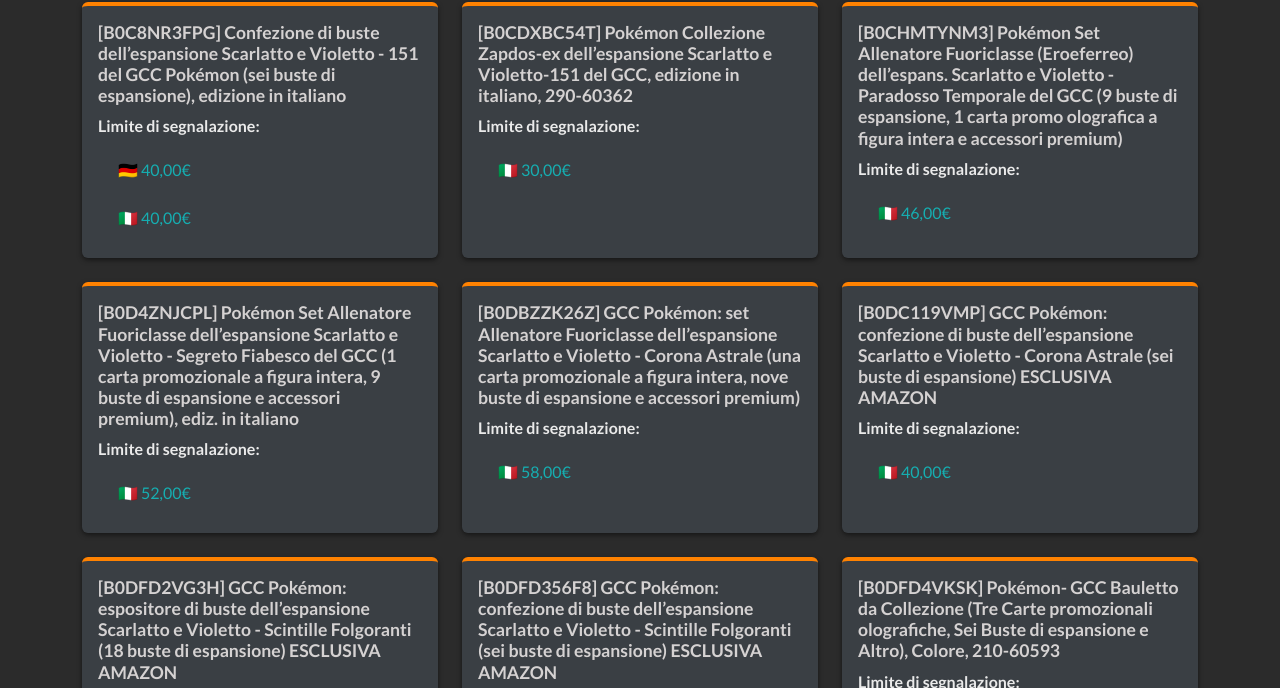
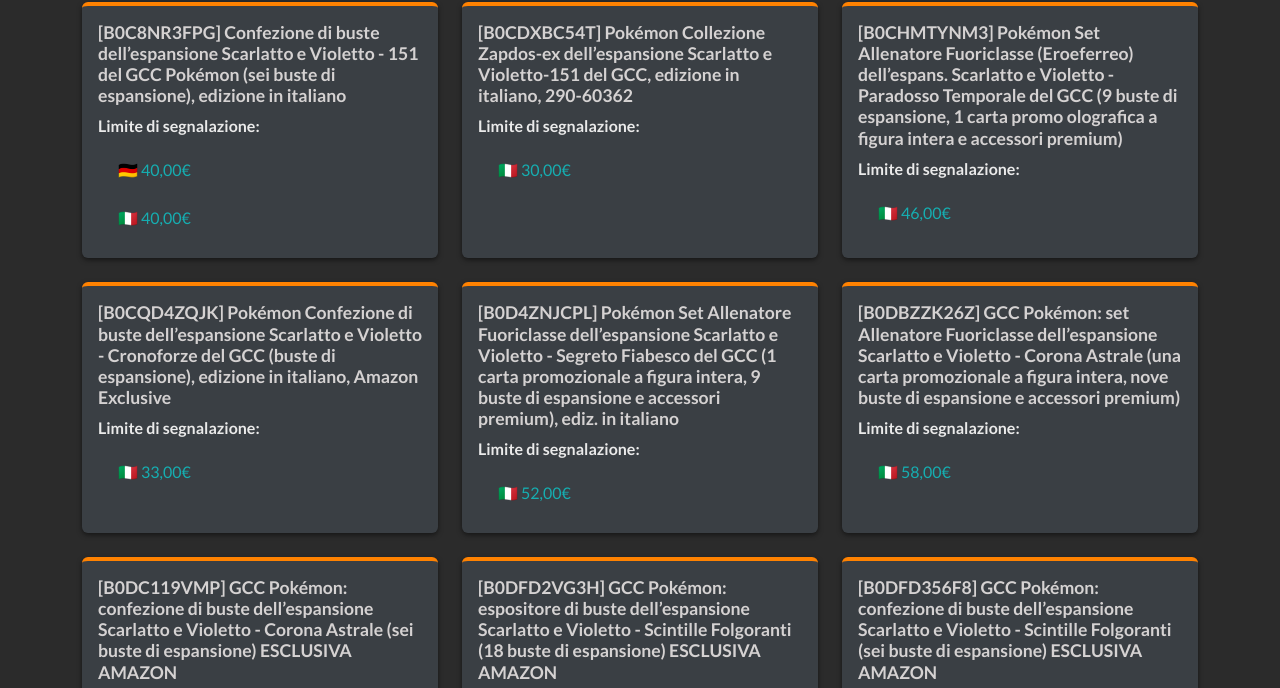
Before and after one commit to matem6/justtrackemall, a plain HTML site: page docs/index.html in a window 1280 px wide. Shown: the part 88-776 px from the top of the page. Drawn offline with nearby package versions, Linux system fonts and the light colour scheme.

Commit message:
Aggiornamento sito statico

```diff
--- a/docs/index.html
+++ b/docs/index.html
@@ -94,6 +94,18 @@
               <p class="mb-2"><strong>Limite di segnalazione:</strong></p>
               <ul class="list-group list-group-flush">
                 <li class="list-group-item"><a href="https://www.amazon.it/dp/B0CHMTYNM3?tag=justtrack-it-21" target="_blank">🇮🇹 46,00€</a></li>
+              </ul>
+            </div>
+          </div>
+        </div>
+        <div class="col">
+          <div class="card h-100">
+            <div class="card-body">
+              <h5 class="card-title">[B0CQD4ZQJK] Pokémon Confezione di buste dell’espansione Scarlatto e Violetto - Cronoforze del GCC (buste di espansione), edizione in italiano, Amazon Exclusive</h5>
+              <!-- Inserisco una intestazione per il prezzo -->
+              <p class="mb-2"><strong>Limite di segnalazione:</strong></p>
+              <ul class="list-group list-group-flush">
+                <li class="list-group-item"><a href="https://www.amazon.it/dp/B0CQD4ZQJK?tag=justtrack-it-21" target="_blank">🇮🇹 33,00€</a></li>
               </ul>
             </div>
           </div>
```
